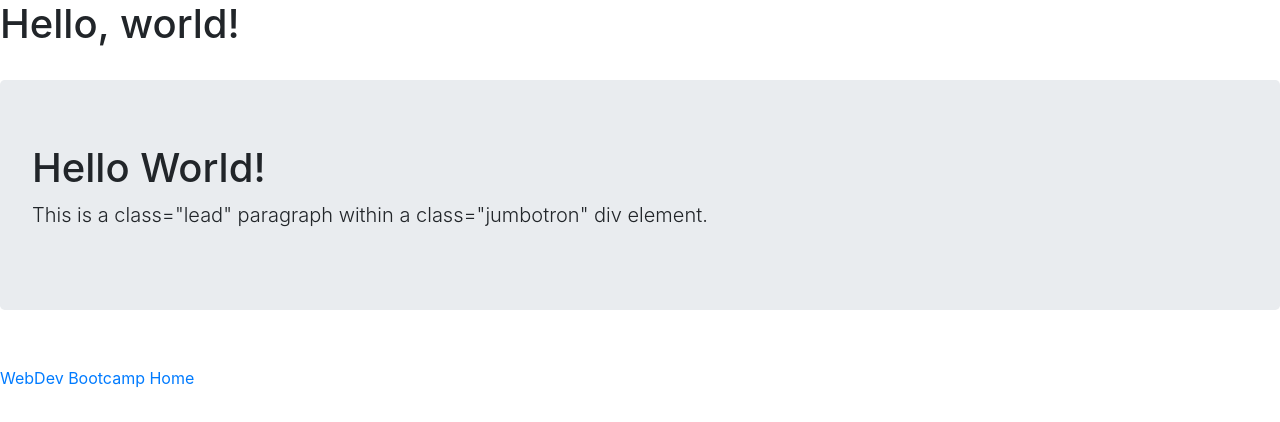
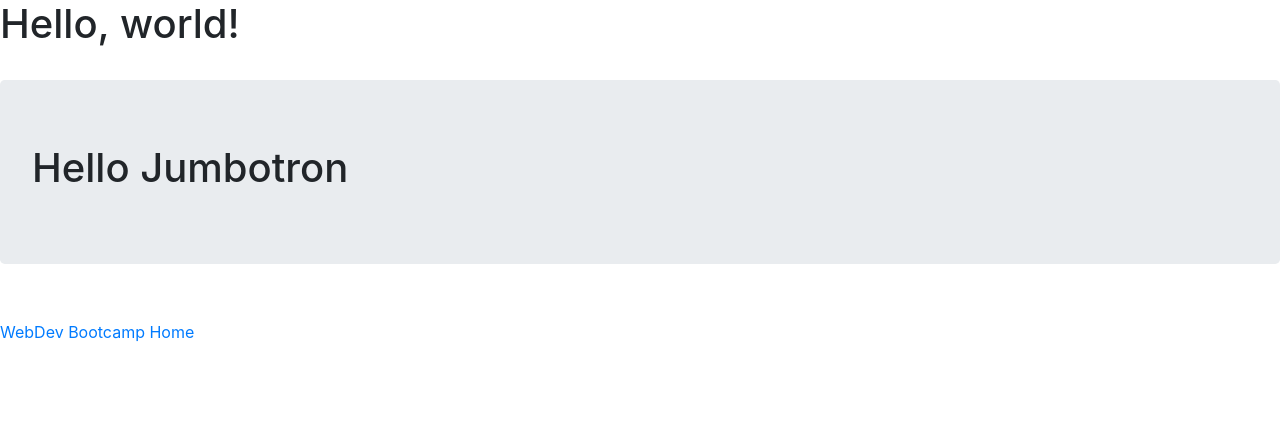
Before and after one commit to MagyarCsaba/webdevbootcamp, a plain HTML site: page bootstrap-course/bootstrap-index.html in a window 1280 px wide. Drawn offline with nearby package versions, Linux system fonts and the light colour scheme.

Commit message:
Revert "Update bootstrap-index.html"
This reverts commit df97ff9655041dc03a0200146da4754bff3aefce.

```diff
--- a/bootstrap-course/bootstrap-index.html
+++ b/bootstrap-course/bootstrap-index.html
@@ -7,16 +7,14 @@
     <meta name="viewport" content="width=device-width, initial-scale=1, shrink-to-fit=no">
     <!-- Bootstrap CSS -->
     <link rel="stylesheet" href="https://stackpath.bootstrapcdn.com/bootstrap/4.4.1/css/bootstrap.min.css" integrity="sha384-Vkoo8x4CGsO3+Hhxv8T/Q5PaXtkKtu6ug5TOeNV6gBiFeWPGFN9MuhOf23Q9Ifjh" crossorigin="anonymous">
-    <link rel="stylesheet" href="css/my-bootstrap-course.css">
     <title>Bootstrap Course</title>
   </head>
 
   <body>
     <h1>Hello, world!</h1>
     <br>
-    <div class="jumbotron jumbo-1">
-      <h1>Hello World!</h1>
-      <p class="lead">This is a class="lead" paragraph within a class="jumbotron" div element.</p>
+    <div class="jumbotron">
+      <h1>Hello Jumbotron</h1>
     </div>
     <br>
 
```
